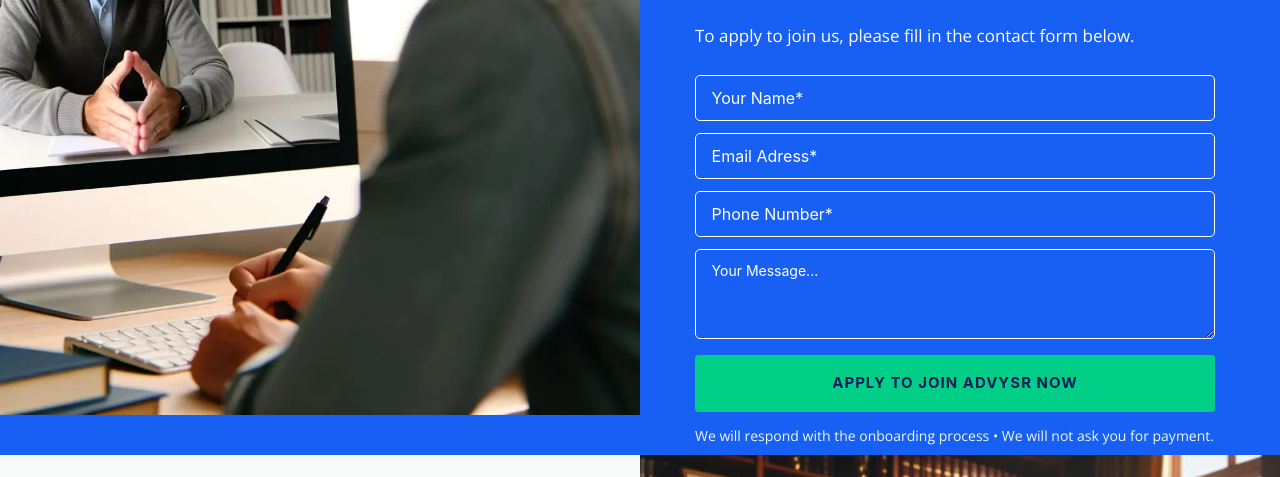
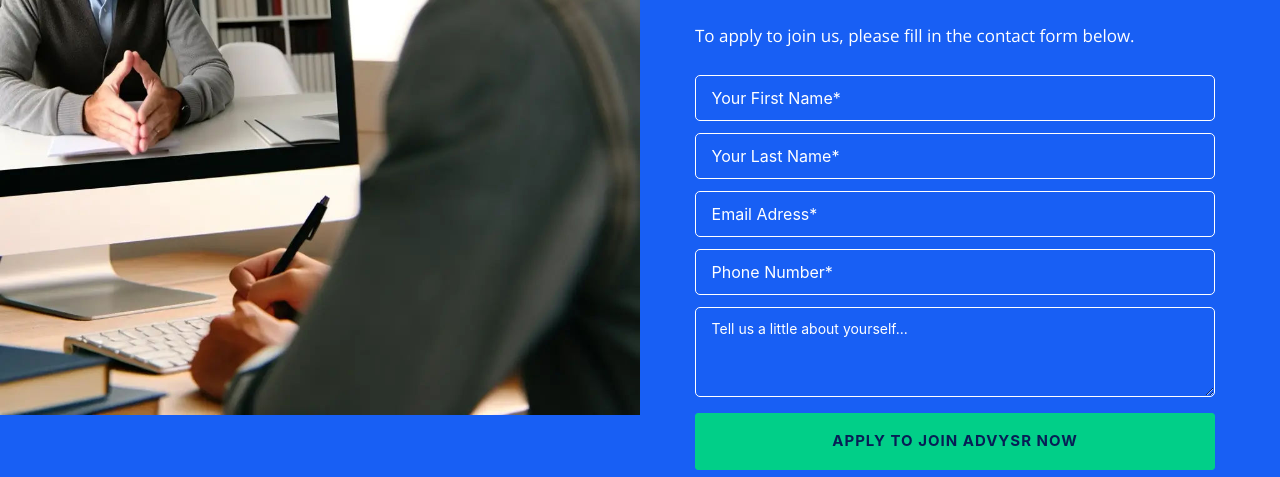
Before and after one commit to Advysr/Advysr, a plain HTML site: page index.html in a window 1280 px wide. Shown: the part 315-792 px from the top of the page. Drawn offline with nearby package versions, Linux system fonts and the light colour scheme.

Commit message:
Formspree
Formspree

```diff
--- a/index.html
+++ b/index.html
@@ -133,15 +133,17 @@
                                 <!--end success message -->
 
                                 <!--begin register form -->
-                                <form id="register-form" class="register-form register" action="php/register.php" method="post">
+                                <form id="register-form" class="register-form register" action="https://formspree.io/f/xleqnbpw" method="post">
 
-                                    <input class="register-input name-input" required="" name="register_names" placeholder="Your Name*" type="text">
+                                    <input class="register-input name-input" required="" name="firstName" placeholder="Your First Name*" type="text">
 
-                                    <input class="register-input name-email" required="" name="register_email" placeholder="Email Adress*" type="email">
+                                    <input class="register-input name-input" required="" name="lastName" placeholder="Your Last Name*" type="text">
 
-                                    <input class="register-input name-input" required="" name="register_phone" placeholder="Phone Number*" type="text">
+                                    <input class="register-input name-email" required="" name="email" placeholder="Email Adress*" type="email">
 
-                                    <textarea class="register-comment" rows="2" cols="20" name="register_message" placeholder="Your Message..."></textarea>
+                                    <input class="register-input name-input" required="" name="phone" placeholder="Phone Number*" type="text">
+
+                                    <textarea class="register-comment" rows="2" cols="20" name="message" placeholder="Tell us a little about yourself..."></textarea>
 
                                     <input value="Apply To Join Advysr Now" class="register-submit" type="submit">
 
```
